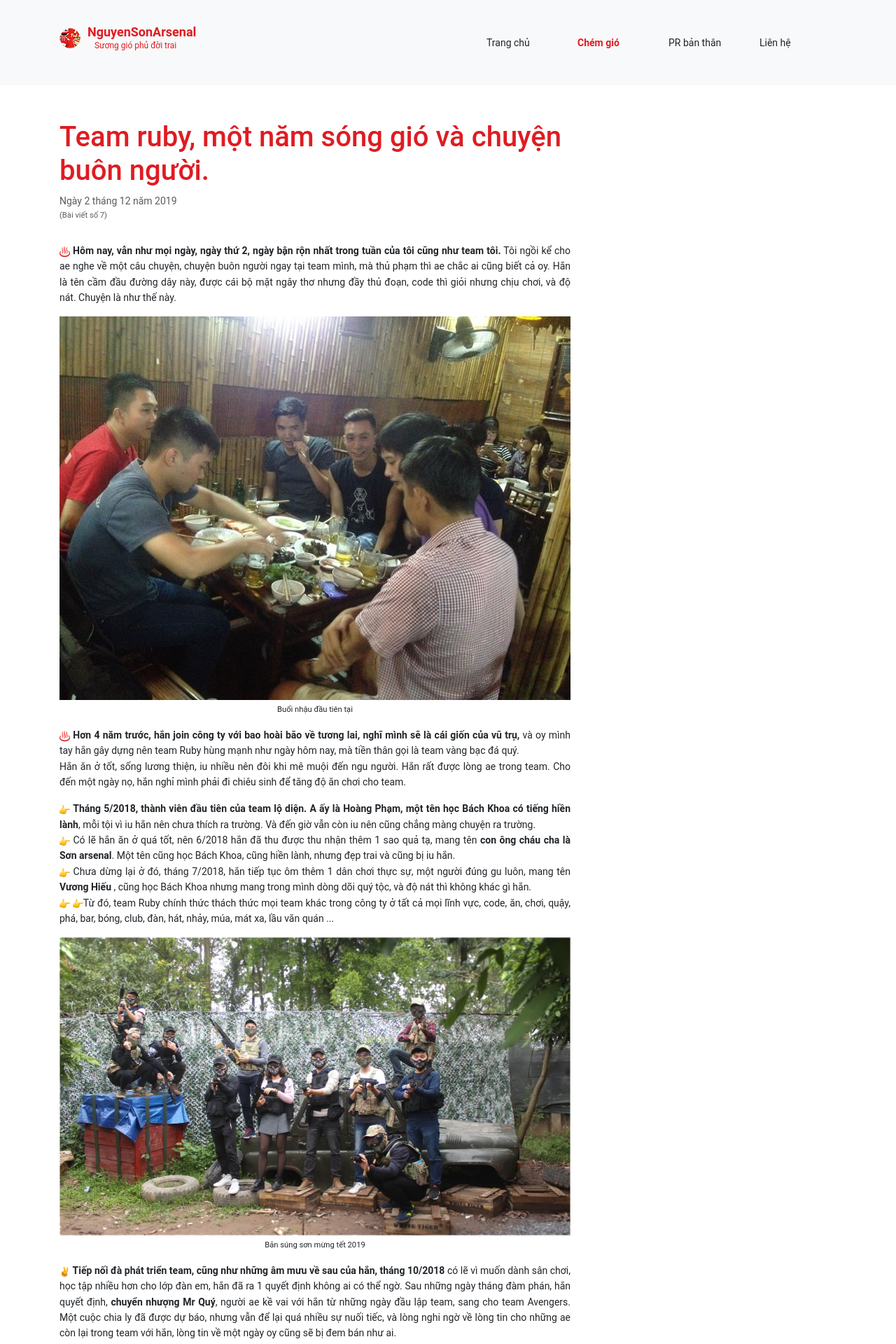
After one commit to NguyenSonArsenal/my_blog, a PHP site: page /post8.php in a window 1280 px wide. The commit adds this page. Shown: the top 1920 px of the page at 70% size. Run offline with PHP 8.4, Linux system fonts and the light colour scheme; some libraries are stand-ins or nearby versions.

Commit message:
+ add post8: Team ruby

```diff
--- /dev/null
+++ b/post8.php
@@ -0,0 +1,171 @@
+<?php
+$metaTitle = "Tản mạn về team ruby và chuyện buôn người.";
+$metaDescription = "";
+$metaKeyword = "Nguyen Son Arsenal, team, ruby, buôn người";
+$canonical = "http://sonnguyen-vlog.top/";
+
+include './includes/header.php';
+?>
+
+<!-- Content: Post detail-->
+<div class="content">
+    <div class="container">
+        <div class="row">
+            <div class="col-sm-8">
+                <div class="content__heading">
+                    <div class="content__title">
+                        <h1 class="color-red">Team ruby, một năm sóng gió và chuyện buôn người.</h1>
+                    </div>
+                    <div class="content__time"><span>Ngày 2 tháng 12 năm 2019</span></div>
+                    <div class="content__time"><small>(Bài viết số 7)</small></div>
+                </div>
+
+                <div class="content_body text-justify">
+                    <p>
+                        <img class="img-reaction" src="<?php assets('assets/images/reactions/hack/icon_2.png') ?>">
+                        <strong>Hôm nay, vẫn như mọi ngày, ngày thứ 2, ngày bận rộn nhất trong tuần của tôi cũng như team tôi.</strong>
+                        Tôi ngồi kể cho ae nghe về một câu chuyện, chuyện buôn người ngay tại team mình, mà thủ phạm thì ae chắc ai cũng biết cả oy.
+                        Hắn là tên cầm đầu đường dây này, được cái bộ mặt ngây thơ nhưng đầy thủ đoạn, code thì giỏi nhưng chịu chơi, và độ nát.
+                        Chuyện là như thế này.
+                    </p>
+
+                    <img src="<?php assets('assets/images/posts/post8/thit_cho.jpg') ?>" width="100%" alt="Buổi liên hoan đầu tiên">
+                    <small style="display: block; text-align: center; padding-top: 5px">Buổi nhậu đầu tiên tại</small>
+
+                    <p>
+                        <img class="img-reaction" src="<?php assets('assets/images/reactions/hack/icon_2.png') ?>">
+                        <strong>Hơn 4 năm trước, hắn join công ty với bao hoài bão về tương lai, nghĩ mình sẽ là cái giốn của vũ trụ,</strong>
+                        và oy mình tay hắn gây dựng nên team Ruby hùng mạnh như ngày hôm nay,
+                        mà tiền thân gọi là team vàng bạc đá quý. <br>
+                        Hắn ăn ở tốt, sống lương thiện, iu nhiều nên đôi khi mê muội đến ngu người. Hắn rất được lòng ae trong team.
+                        Cho đến một ngày nọ, hắn nghỉ mình phải đi chiêu sinh để tăng độ ăn chơi cho team.
+                    </p>
+
+                    <p>
+                        <img class="img-reaction" src="<?php assets('assets/images/reactions/hack/icon_1.png') ?>">
+                        <strong>Tháng 5/2018, thành viên đầu tiên của team lộ diện. A ấy là Hoàng Phạm, một tên học Bách Khoa có tiếng hiền lành</strong>, mỗi tội vì iu hắn nên chưa thích ra trường.
+                        Và đến giờ vẫn còn iu nên cũng chẳng màng chuyện ra trường. <br>
+                        <img class="img-reaction" src="<?php assets('assets/images/reactions/hack/icon_1.png') ?>"> Có lẽ hắn ăn ở quá tốt, nên 6/2018 hắn đã thu được thu nhận thêm 1 sao quả tạ, mang tên <strong>con ông cháu cha là Sơn arsenal</strong>.
+                        Một tên cũng học Bách Khoa, cũng hiền lành, nhưng đẹp trai và cũng bị iu hắn. <br>
+                        <img class="img-reaction" src="<?php assets('assets/images/reactions/hack/icon_1.png') ?>"> Chưa dừng lại ở đó, tháng 7/2018, hắn tiếp tục ôm thêm 1 dân chơi thực sự, một người đúng gu luôn, mang tên <strong>Vương Hiếu </strong>,
+                        cũng học Bách Khoa nhưng mang trong mình dòng dõi quý tộc, và độ nát thì không khác gì hắn.  <br>
+                        <img class="img-reaction" src="<?php assets('assets/images/reactions/hack/icon_1.png') ?>">
+                        <img class="img-reaction" src="<?php assets('assets/images/reactions/hack/icon_1.png') ?>">Từ đó, team Ruby chính thức thách thức mọi team khác trong công ty ở tất cả mọi lĩnh vực, code, ăn, chơi, quậy, phá, bar, bóng, club, đàn, hát, nhảy, múa, mát xa,
+                        lầu văn quán ...
+                    </p>
+
+                    <img src="<?php assets('assets/images/posts/post8/an_choi_1.jpg') ?>" width="100%" alt="Bắn súng sơn">
+                    <small style="display: block; text-align: center; padding-top: 5px">Bắn súng sơn mừng tết 2019</small>
+
+                    <p>
+                        <img class="img-reaction" src="<?php assets('assets/images/reactions/hack/icon_number_2.png') ?>">
+                        <strong>Tiếp nối đà phát triển team, cũng như những âm mưu về sau của hắn, tháng 10/2018 </strong> có lẽ vì muốn dành sân chơi, học tập nhiều hơn cho lớp đàn em, hắn đã ra 1 quyết định không ai có thể ngờ.
+                        Sau những ngày tháng đàm phán, hắn quyết định, <strong>chuyển nhượng Mr Quý</strong>, người ae kề vai với hắn từ những ngày đầu lập team, sang cho team Avengers.
+                        Một cuộc chia ly đã được dự báo, nhưng vẫn để lại quá nhiều sự nuối tiếc, và lòng nghi ngờ về lòng tin cho những ae còn lại trong team với hắn,
+                        lòng tin về một ngày oy cũng sẽ bị đem bán như ai.
+                    </p>
+
+                    <p>
+                        <img class="img-reaction" src="<?php assets('assets/images/reactions/hack/icon_number_3.png') ?>">
+                        <strong>Từ ngày đó, team chỉ còn hắn, và 3 đứa nhóc mới chập chừng vào đời là Hoàng Phạm, Sơn arsenal và Vương Hiếu</strong>. Ok, fine, giờ thì hắn tha hồ quậy, chỉ đạo oy.
+                        Nhưng không, bản tính hắn lại hiện nguyên hình. <br>
+                        <strong>Tháng 12/2018</strong>, dân chơi Vương Hiếu sau một thời gian tu luyện, có lẽ cũng được giá, nên đã bị hắn đẩy đi không thương tiếc.
+                        Một vụ cho mượn, với discount 20% đã được diễn ra giữa hắn và team Khoai Tây.
+                        Vậy là một dân chơi nữa, đã phải cuốn gói ra đi không kèn, không trống.
+                    </p>
+
+                    <p>
+                        <img class="img-reaction" src="<?php assets('assets/images/reactions/hack/icon_number_4.png') ?>">
+                        <strong>Thời gian thấm thoát trôi, nghĩ team thiếu thiếu cái hương vị của tuổi thanh xuân, thuối cái mùi nồng nàn, quyến rủ của một cô gái</strong>.
+                        Hắn đã sôi sục, lùng lục khắp đất sài thành, và một cô gái xinh đẹp đã xuất hiện và chính thức bị thuyết phục bởi hắn để join với team.
+                        Cô gái ấy mang tên <strong>Dương sằng</strong>, người mà theo hắn kể là đanh đá và khó tính có thừa, nhưng cũng thủ đoạn, và mưu mẹo không khác gì hắn.
+                    </p>
+
+                    <img src="<?php assets('assets/images/posts/post8/an_choi_4.jpg') ?>" width="100%" alt="Du xuân 2019">
+                    <small style="display: block; text-align: center; padding-top: 5px">Tean du xuân 2019. Ảnh chụp tại chùa Bái Đính</small>
+
+                    <p>
+                        <img class="img-reaction" src="<?php assets('assets/images/reactions/hack/icon_number_4.png') ?>">
+                        <strong>Qua tết, cứ ngỡ như mọi thứ sẽ in bình với team</strong>. Nhưng không, lần lượt những cuộc chuyển nhượng lại tiếp tục diễn ra không thương xót.<br>
+                        &nbsp;&nbsp;&nbsp;<img class="img-reaction" src="<?php assets('assets/images/reactions/hack/icon_1.png') ?>">
+                        Tháng 3/2019, ngay sau chuyến du xuân, có lẽ vì phẫn nộ với thanh niên Hoàng Phạm. Ngay khi vừa đặt chân tới thủ đô, hắn đã quyết định trảm ngay Hoàng Phạm cho team Khoa Tây
+                        mà không cần bất kì discount hay lý do gì.
+                        &nbsp;&nbsp;&nbsp;<img class="img-reaction" src="<?php assets('assets/images/reactions/hack/icon_1.png') ?>">
+                        Chưa hết, tháng 5/2019, cô gái xinh đẹp trong team, người mà vị trí luôn là bất khả xâm phạm, nhưng với bản tính của hắn. Khi được giá, bán luôn.
+                        E Dương chính thức bị bán cho team Osake.
+                        Từ đó đến nay, không biết cuộc sống e ổn không nữa, chắc sang tháng phải mời e răm ba chén rượu, rồi ngồi kể cho e nghe về những ngày tháng không có em trong team,
+                        ae sống sung sướng biết nhường nào.
+                    </p>
+
+                    <img src="<?php assets('assets/images/posts/post8/Na_hang.jpg') ?>" width="100%" alt="Du xuân 2019">
+                    <small style="display: block; text-align: center; padding-top: 5px">Du lịch hè 2019. Ảnh chụp tại chùa Na Hang - Tuyên Quang</small>
+
+                    <p>
+                        <img class="img-reaction" src="<?php assets('assets/images/reactions/hack/icon_number_4.png') ?>">
+                        <img class="img-reaction" src="<?php assets('assets/images/reactions/hack/icon_1.png') ?>">
+                        <strong>Tháng 6/2019, team chỉ còn sót lại 2 mạng, là mình và hắn</strong>. Mình bắt đầu thấy lo lắng nhẹ, nhưng biết làm gì đâu, cam chịu thôi.
+                        Hắn bắt đầu nhận ra những sai lầm trong quá khứ, vì tham lam của mà nỡ bán rẻ ae.
+                        Giờ hối hận có lẽ vẫn còn kịp. Nên trước mắt, hắn đã tuyển thêm 2 dân chơi khác vào team.
+                        Đó là Toàn Phạm, một doanh nhân thành đạt, và Hải nát. Chưa bao giờ mà thấy hắn hiền như vậy, tuyển cả doanh nhân về cho team,
+                        có lẽ vì hắn nhận ra, những lần tuyển dụng sai lầm trong quá khứ.
+                    </p>
+
+                    <p>
+                        <img class="img-reaction" src="<?php assets('assets/images/reactions/hack/icon_number_4.png') ?>">
+                        <img class="img-reaction" src="<?php assets('assets/images/reactions/hack/icon_1.png') ?>">
+                        <img class="img-reaction" src="<?php assets('assets/images/reactions/hack/icon_1.png') ?>">
+                        Đúng là chơi với người giỏi không khác gì con dao 2 lưỡi. Team vừa lớn mạnh, bệnh cũ đã tái phát, chuyện gì đến cũng phải đến. Lứa đàn e cuối cùng của hắn,
+                        người cùng hắn gánh vác bao việc, cuối cùng cũng đã bị đem bán không thương không tiếc. <br>
+                        &nbsp;&nbsp;&nbsp;<img class="img-reaction" src="<?php assets('assets/images/reactions/hack/icon_1.png') ?>"><strong>Tháng 8/2019</strong>,
+                        mình chính thức được đem lên bàn cân, và nạn nhân lần này vẫn là đối tác quen thuộc của hắn, team Khoai Tây.
+                        Tất cả nhũng gì mình nhận được, chỉ là một cuộc điện thoại thông báo, ngày mai chú không còn nằm trong kế hoặch của a nữa, chú chính thức bị đem bán.
+                        Mình buồn mất 15p, vì mình có vui hay bao giờ. Còn hắn thì như kiểu trút được cục tạ, chưa bao giờ mà thấy hắn vui như thế.
+                    </p>
+
+                    <p>
+                        <img class="img-reaction" src="<?php assets('assets/images/reactions/hack/icon_number_4.png') ?>">
+                        <img class="img-reaction" src="<?php assets('assets/images/reactions/hack/icon_1.png') ?>">
+                        <img class="img-reaction" src="<?php assets('assets/images/reactions/hack/icon_1.png') ?>">
+                        <img class="img-reaction" src="<?php assets('assets/images/reactions/hack/icon_1.png') ?>">
+                        <strong>Nhưng được zăm ba hôm, lúc này, nhận thấy một khoảng trống mênh mông sau khi mình dời đi</strong>, có lẽ hắn đã sai, hắn bắt đầu cuống cuồng lên.
+                        Tìm đủ mọi cách để tuyển quân, từ topcv, oy IT việc, đăng hình chạy quảng cáo, bạn bè giới thiệu... nhưng vẫn chưa ai lấp được khoảng trống mênh mông đó. <br>
+                        Và oy, hắn vắt tay lên trán, suy nghĩ, mình cũng tốt với ae, hay mình cho ae một cô hội được quay lại. Và sau những ngày đàm phán với chủ tịch,
+                        <strong>Tháng 9/2019</strong> hắn đã thuyết phục được cánh tay phải của mình là Mr Quý về với team trong niềm hân hoan vui sướng của toàn thể ae. Ta về về với team tôi.
+                        Có thể nói, quyết định này chính là một trong những quyết định đúng đắn nhất trong cuộc đời của hắn.
+                        Từ ngày Mr Quý về, độ chịu chơi của team cũng đạt ngưỡng ổn định hẳn, khi ta đi ăn, xong ta đi tăng 2, hai xong đi ta đi bar, xong ta đi mát xa... Như một thói quen.
+                    </p>
+
+                    <img src="<?php assets('assets/images/posts/post8/an_choi_3.jpg') ?>" width="100%" alt="Team thi đấu">
+                    <small style="display: block; text-align: center; padding-top: 5px">Team thi đấu tại nhà hàng biển cua</small>
+
+                    <p>
+                        <img class="img-reaction" src="<?php assets('assets/images/reactions/hack/icon_1.png') ?>">
+                        <strong>Lần gần nhất team quẫy cách đây cũng đã mấy ngày oy</strong>, đang trong cuộc bar, mà hắn vẫn bình tĩnh ngăn ae, chơi vừa vừa thôi, bỏ bớt đi mà làm người.
+                        Đúng là thời gian đã tôi luyện nên hắn biết kiềm chế hơn trước các dân chơi. <br>
+                        Lương cũng gần về, không muộn thì sớm, tháng này, thực sự không muốn nhưng team mình chắc nát thêm một lần nữa,
+                        vì mừng thành viên mới mới join vào team, và chúc mừng những ngày lễ lớn của đất nước như 24-12, 1-1, 14-2, 8-3, 1-6...
+                        oy những câu chuyện tuyển dụng cười ra nước mắt mà hắn sẽ chia sẻ với ae.
+                    </p>
+
+                    <img src="<?php assets('assets/images/posts/post8/cha_tranh_bui_pho.jpg') ?>" width="100%" alt="Team chúc mừng khai trương quán chà tranh của sếp Toàn">
+                    <small style="display: block; text-align: center; padding-top: 5px">Team chúc sếp Toàn khai trương Hồng Phát</small>
+
+                    <p>
+                        <img class="img-reaction" src="<?php assets('assets/images/reactions/hack/icon_4.png') ?>">
+                        <strong>Dù mình không còn trong team, nhưng vẫn hy vọng rằng hắn vẫn đủ tỉnh táo</strong>
+                        để dẫn dắt ae tránh xa những tệ nạn, ăn chơi một cách lành mạnh,
+                        đúng truyền thống và văn hóa của team.
+                        Quyết thắng toàn thể ae. <br>
+                        <small>Thân: <a href="https://www.facebook.com/nguyen.son.9615">NguyenSonArsenal</a></small>
+                        <img class="img-reaction" src="<?php assets('assets/images/reactions/hack/icon_4.png') ?>">
+                    </p>
+
+                    <div class="action">
+                        <a class="color-red" href="nguoi-thay-va-moi-tinh-7-nam"><small><< Người thầy và mối tình 7 năm.</small></a>
+                    </div>
+                </div>
+            </div>
+        </div>
+    </div>
+</div>
+<?php include './includes/footer.php'; ?>
```
Also changed, not shown: post.php (+0 -11 lines), .htaccess, assets/images/posts/post8/Na_hang.jpg (added), assets/images/posts/post8/an_choi_1.jpg (added), assets/images/posts/post8/an_choi_2.jpg (added), assets/images/posts/post8/an_choi_3.jpg (added), assets/images/posts/post8/an_choi_4.jpg (added), assets/images/posts/post8/cha_tranh_bui_pho.jpg (added), assets/images/posts/post8/khai_truong_2.jpg (added), assets/images/posts/post8/thit_cho.jpg (added), assets/images/reactions/hack/icon_number_2.png (added), assets/images/reactions/hack/icon_number_3.png (added), assets/images/reactions/hack/icon_number_4.png (added), assets/images/reactions/hack/icon_number_5.png (added).
